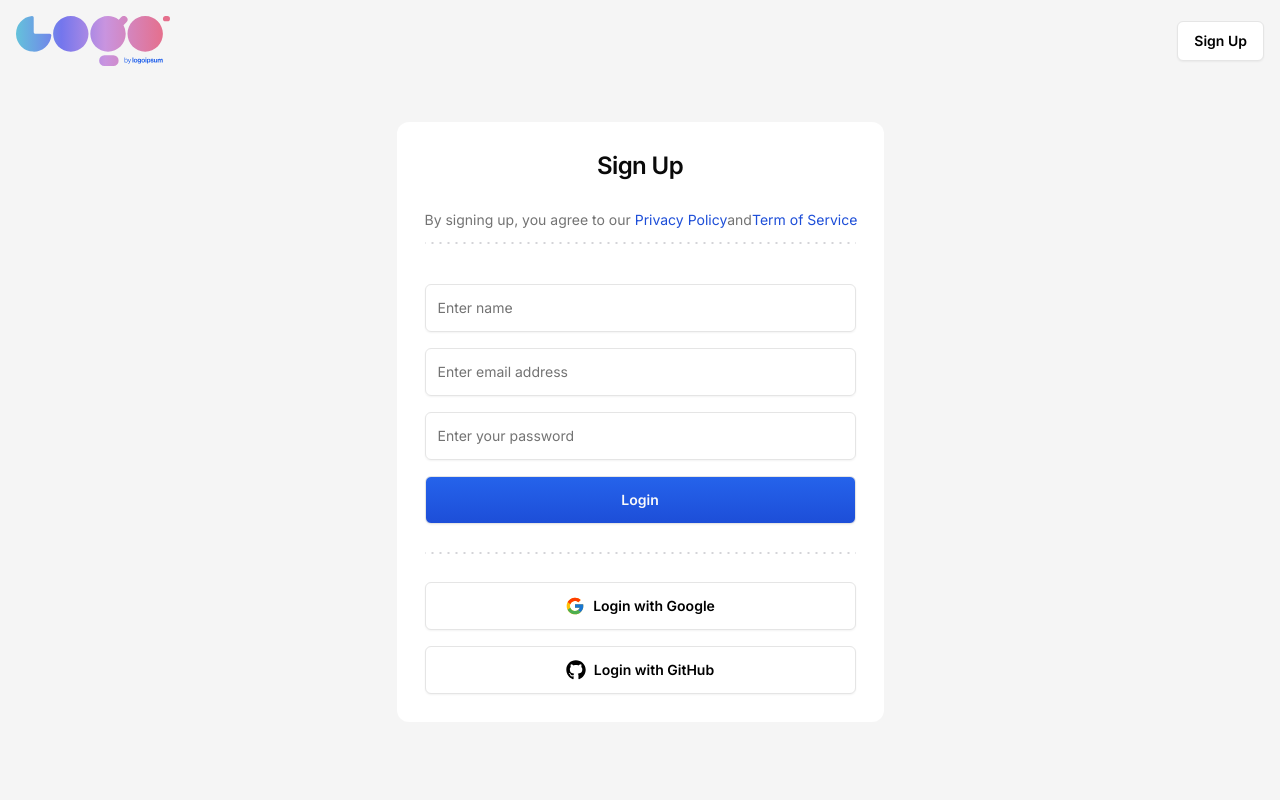
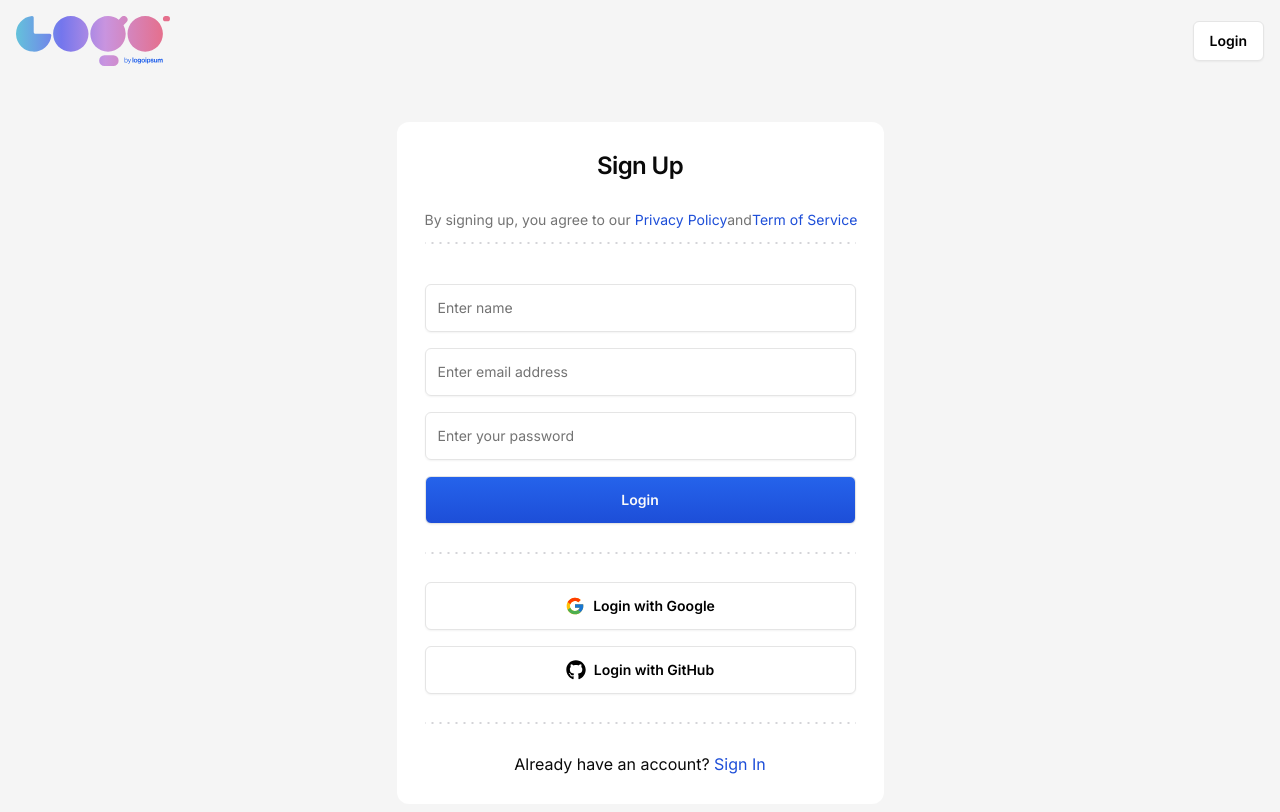
Before and after one commit to rizonkumar/jira, a Next.js app: page /sign-up in a window 1280 px wide. Shown: the top 812 px of the page. Built offline with nearby package versions, Linux system fonts and the light colour scheme.

Commit message:
Feaat: Implemented Alrady have an account / Don't have an account

```diff
--- a/src/app/(auth)/layout.tsx
+++ b/src/app/(auth)/layout.tsx
@@ -1,17 +1,27 @@
+"use client";
 import { Button } from "@/components/ui/button";
 import Image from "next/image";
+import { usePathname } from "next/navigation";
+import Link from "next/link";
 
 interface AuthLayoutProps {
   children: React.ReactNode;
 }
 
 const AuthLayout = ({ children }: AuthLayoutProps) => {
+  const pathName = usePathname();
+  const isSignIn = pathName === "/sign-in";
+
   return (
-    <main className="bg-neutral-100 min-h-screen">
+    <main className="min-h-screen bg-neutral-100">
       <div className="mx-auto max-w-screen-2xl p-4">
-        <nav className="flex justify-between items-center">
+        <nav className="flex items-center justify-between">
           <Image src="/logo.svg" height={60} width={155} alt="Logo" />
-          <Button variant="secondary" >Sign Up</Button>
+          <Button variant="secondary" asChild>
+            <Link href={isSignIn ? "/sign-up" : "/sign-in"}>
+              {isSignIn ? "Sign Up" : "Login"}
+            </Link>
+          </Button>
         </nav>
         <div className="flex flex-col items-center justify-center pt-4 md:pt-14">
           {children}
@@ -19,7 +29,6 @@ const AuthLayout = ({ children }: AuthLayoutProps) => {
       </div>
     </main>
   );
-}
-
+};
 
 export default AuthLayout;
--- a/src/features/auth/components/sign-in-card.tsx
+++ b/src/features/auth/components/sign-in-card.tsx
@@ -14,6 +14,7 @@ import {
 import { Input } from "@/components/ui/input";
 import { z } from "zod";
 import { zodResolver } from "@hookform/resolvers/zod";
+import Link from "next/link";
 
 const formSchema = z.object({
   email: z.string().email(),
@@ -105,6 +106,17 @@ export const SignInCard = () => {
           Login with GitHub
         </Button>
       </CardContent>
+      <div className="px-7">
+        <DottedSeparator />
+      </div>
+      <CardContent className="flex items-center justify-center p-7">
+        <p className="">
+          Don&apos;t have an account?
+          <Link href="/sign-up">
+            <span className="text-blue-700">&nbsp;Sign Up</span>
+          </Link>
+        </p>
+      </CardContent>
     </Card>
   );
 };
--- a/src/features/auth/components/sign-up-card.tsx
+++ b/src/features/auth/components/sign-up-card.tsx
@@ -136,6 +136,17 @@ export const SignUpCard = () => {
           Login with GitHub
         </Button>
       </CardContent>
+      <div className="px-7">
+        <DottedSeparator />
+      </div>
+      <CardContent className="flex items-center justify-center p-7">
+        <p className="">
+          Already have an account?
+          <Link href="/sign-in">
+            <span className="text-blue-700">&nbsp;Sign In</span>
+          </Link>
+        </p>
+      </CardContent>
     </Card>
   );
 };
```
Also changed, not shown: 1 other file (tests, documents, lock files or other folders).
